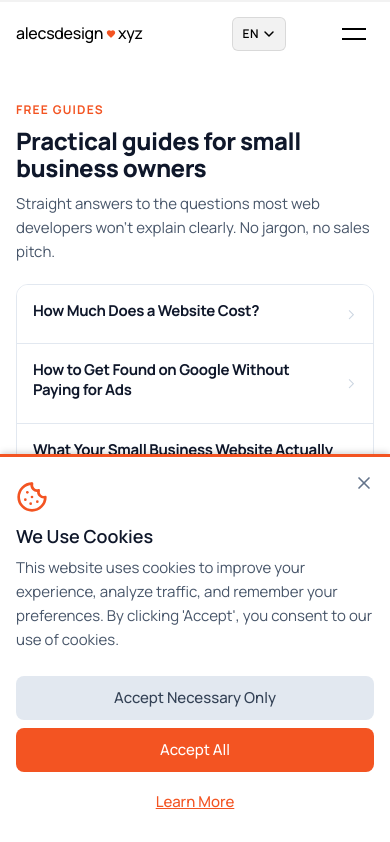
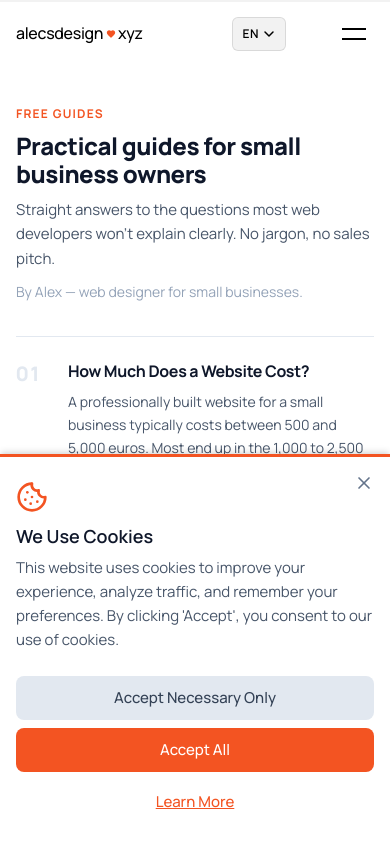
Before and after one commit to ZaZza402/alecsdesign, a React (Vite) app: page /guide in a window 390 px wide. Shown: the top 842 px of the page. Built offline with nearby package versions, Linux system fonts and the light colour scheme.

Commit message:
redesign: guides hub — editorial list layout, numbered entries, full lead excerpts, author byline

```diff
--- a/src/locales/en/pages/guideUi.json
+++ b/src/locales/en/pages/guideUi.json
@@ -4,7 +4,8 @@
     "title": "Practical guides for small business owners",
     "subtitle": "Straight answers to the questions most web developers won't explain clearly. No jargon, no sales pitch.",
     "cardLabel": "Guide",
-    "readMore": "Read guide →"
+    "readMore": "Read guide →",
+    "byline": "By Alex — web designer for small businesses."
   },
   "meta": {
     "byLine": "By Alex · alecsdesign.xyz"
--- a/src/locales/it/pages/guideUi.json
+++ b/src/locales/it/pages/guideUi.json
@@ -4,7 +4,8 @@
     "title": "Guide pratiche per chi ha un'attività",
     "subtitle": "Risposte chiare alle domande che i web developer di solito evitano. Senza tecnicismi, senza vendite.",
     "cardLabel": "Guida",
-    "readMore": "Leggi la guida →"
+    "readMore": "Leggi la guida →",
+    "byline": "Di Alex — web designer per piccole imprese."
   },
   "meta": {
     "byLine": "Di Alex · alecsdesign.xyz"
--- a/src/locales/ro/pages/guideUi.json
+++ b/src/locales/ro/pages/guideUi.json
@@ -4,7 +4,8 @@
     "title": "Ghiduri practice pentru antreprenori",
     "subtitle": "Răspunsuri clare la întrebările pe care developerii web le evită de obicei. Fără jargon, fără vânzări.",
     "cardLabel": "Ghid",
-    "readMore": "Citește ghidul →"
+    "readMore": "Citești ghidul →",
+    "byline": "De Alex — web designer pentru afaceri mici."
   },
   "meta": {
     "byLine": "De Alex · alecsdesign.xyz"
--- a/src/pages/GuidesHub.css
+++ b/src/pages/GuidesHub.css
@@ -1,17 +1,15 @@
-/* Guides Hub */
+/* ── Guides Hub ── */
 .guides-hub {
-  max-width: 960px;
+  max-width: 720px;
   margin: 0 auto;
   padding: 3rem 1.5rem 5rem;
 }
 
-@media (max-width: 640px) {
-  .guides-hub {
-    padding: 1.25rem 1rem 2.5rem;
-  }
+/* ── Header ── */
+.guides-hub__header {
+  margin-bottom: 3rem;
 }
 
-/* Header block */
 .guides-hub__eyebrow {
   font-size: 0.75rem;
   font-weight: 700;
@@ -33,183 +31,137 @@
 .guides-hub__subtitle {
   font-size: 1rem;
   color: #475569;
+  line-height: 1.65;
+  margin: 0 0 0.5rem;
   max-width: 560px;
-  line-height: 1.6;
-  margin: 0 0 2rem;
 }
 
-@media (max-width: 640px) {
-  .guides-hub__subtitle {
-    font-size: 0.9375rem;
-    margin-bottom: 1.25rem;
-  }
+.guides-hub__byline {
+  font-size: 0.875rem;
+  color: #94a3b8;
+  margin: 0;
 }
 
-/* Card grid — 3 columns on wide, 1 on mobile */
-.guides-hub__grid {
-  display: grid;
-  grid-template-columns: repeat(auto-fit, minmax(280px, 1fr));
-  gap: 1.25rem;
+/* ── Article list ── */
+.guides-hub__list {
+  display: flex;
+  flex-direction: column;
 }
 
-@media (max-width: 640px) {
-  .guides-hub__grid {
-    grid-template-columns: 1fr;
-    gap: 0;
-    border: 1px solid #e2e8f0;
-    border-radius: 12px;
-    overflow: hidden;
-  }
+/* Entry row */
+.guides-hub__entry {
+  display: grid;
+  grid-template-columns: 3.5rem 1fr;
+  gap: 1.5rem;
+  padding: 2rem 0;
+  border-top: 1px solid #e2e8f0;
+  text-decoration: none;
+  align-items: start;
 }
 
-/* Card */
-.guides-hub__card {
-  background: #fff;
-  border: 1px solid #e2e8f0;
-  border-radius: 14px;
-  padding: 1.75rem;
-  text-decoration: none;
+.guides-hub__entry:last-child {
+  border-bottom: 1px solid #e2e8f0;
+}
+
+/* Entry number */
+.guides-hub__entry-num {
+  font-size: 1.75rem;
+  font-weight: 800;
+  color: #e2e8f0;
+  line-height: 1.2;
+  padding-top: 0.1rem;
+  transition: color 0.2s;
+  font-variant-numeric: tabular-nums;
+}
+
+.guides-hub__entry:hover .guides-hub__entry-num {
+  color: #f35422;
+}
+
+/* Entry content */
+.guides-hub__entry-body {
   display: flex;
   flex-direction: column;
   gap: 0.5rem;
-  transition:
-    border-color 0.2s,
-    box-shadow 0.2s,
-    transform 0.2s;
 }
 
-.guides-hub__card:hover {
-  border-color: #f35422;
-  box-shadow: 0 8px 32px rgba(243, 84, 34, 0.1);
-  transform: translateY(-2px);
+.guides-hub__entry-title {
+  font-size: 1.125rem;
+  font-weight: 700;
+  color: #0f172a;
+  margin: 0;
+  line-height: 1.35;
+  transition: color 0.2s;
 }
 
-/* Mobile: list-style rows — no borders between cards, share outer border */
-@media (max-width: 640px) {
-  .guides-hub__card {
-    border: none;
-    border-bottom: 1px solid #e2e8f0;
-    border-radius: 0;
-    padding: 1rem;
-    flex-direction: row;
-    align-items: center;
-    gap: 0.75rem;
-    transform: none !important;
-    box-shadow: none !important;
-  }
-  .guides-hub__card:last-child {
-    border-bottom: none;
-  }
-  .guides-hub__card:hover {
-    background: #fff8f6;
-  }
-}
-
-.guides-hub__card-label {
-  font-size: 0.75rem;
-  font-weight: 700;
-  text-transform: uppercase;
-  letter-spacing: 0.08em;
+.guides-hub__entry:hover .guides-hub__entry-title {
   color: #f35422;
 }
 
-/* On mobile the label is hidden — the eyebrow above already says "Free Guides" */
-@media (max-width: 640px) {
-  .guides-hub__card-label {
-    display: none;
-  }
-}
-
-/* Main content wrapper inside card — used on mobile for the flex column inside the row */
-.guides-hub__card-body {
-  flex: 1;
-  min-width: 0;
-  display: flex;
-  flex-direction: column;
-  gap: 0.25rem;
-}
-
-.guides-hub__card-title {
-  font-size: 1.0625rem;
-  font-weight: 700;
-  color: #0f172a;
-  line-height: 1.35;
+.guides-hub__entry-lead {
+  font-size: 0.9375rem;
+  color: #475569;
+  line-height: 1.65;
   margin: 0;
 }
 
-@media (max-width: 640px) {
-  .guides-hub__card-title {
-    font-size: 0.9375rem;
-    /* Truncate to 2 lines */
-    display: -webkit-box;
-    -webkit-line-clamp: 2;
-    -webkit-box-orient: vertical;
-    overflow: hidden;
-  }
-}
-
-.guides-hub__card-lead {
-  font-size: 0.9375rem;
-  color: #64748b;
-  line-height: 1.55;
-  margin: 0;
-  flex: 1;
-}
-
-/* Hide description on mobile — title + time is enough */
-@media (max-width: 640px) {
-  .guides-hub__card-lead {
-    display: none;
-  }
-}
-
-.guides-hub__card-footer {
+.guides-hub__entry-meta {
   display: flex;
   align-items: center;
   justify-content: space-between;
   margin-top: 0.25rem;
 }
 
-.guides-hub__card-time {
+.guides-hub__entry-time {
   font-size: 0.8125rem;
   color: #94a3b8;
 }
 
-@media (max-width: 640px) {
-  .guides-hub__card-time {
-    font-size: 0.75rem;
-  }
+.guides-hub__entry-arrow {
+  font-size: 1rem;
+  color: #cbd5e1;
+  display: inline-block;
+  transition: transform 0.2s, color 0.2s;
 }
 
-.guides-hub__card-cta {
-  font-size: 0.875rem;
-  font-weight: 600;
+.guides-hub__entry:hover .guides-hub__entry-arrow {
+  transform: translateX(5px);
   color: #f35422;
 }
 
+/* ── Mobile ── */
 @media (max-width: 640px) {
-  .guides-hub__card-footer {
-    display: flex;
-    margin-top: 0.125rem;
+  .guides-hub {
+    padding: 1.5rem 1rem 3rem;
   }
-  /* Hide text CTA — arrow serves that role */
-  .guides-hub__card-cta {
-    display: none;
+
+  .guides-hub__header {
+    margin-bottom: 2rem;
+  }
+
+  .guides-hub__eyebrow {
+    margin-bottom: 0.5rem;
+  }
+
+  .guides-hub__subtitle {
+    font-size: 0.9375rem;
+  }
+
+  .guides-hub__entry {
+    grid-template-columns: 2.25rem 1fr;
+    gap: 1rem;
+    padding: 1.5rem 0;
+  }
+
+  .guides-hub__entry-num {
+    font-size: 1.25rem;
+  }
+
+  .guides-hub__entry-title {
+    font-size: 1rem;
+  }
+
+  .guides-hub__entry-lead {
+    font-size: 0.875rem;
   }
 }
-
-/* Mobile arrow visible only on mobile */
-.guides-hub__card-arrow {
-  display: none;
-}
-
-@media (max-width: 640px) {
-  .guides-hub__card-arrow {
-    display: block;
-    color: #cbd5e1;
-    flex-shrink: 0;
-    font-size: 1.25rem;
-    font-weight: 300;
-    line-height: 1;
-  }
-}
--- a/src/pages/GuidesHub.tsx
+++ b/src/pages/GuidesHub.tsx
@@ -35,12 +35,18 @@ interface GuideCardData {
   readingTime: string;
 }
 
+// First two sentences from the lead
+function excerpt(text: string): string {
+  const m = text.match(/^.+?\. .+?\./);
+  if (m) return m[0];
+  return text;
+}
+
 export default function GuidesHub({ lang }: { lang: string }) {
   const { t } = useTranslation();
   const l = (["en", "it", "ro"].includes(lang) ? lang : "en") as Lang;
   const slugs = GUIDE_SLUGS[l];
 
-  // Pull card data from already-loaded i18n resources
   const cards = GUIDE_KEYS.map((key) => {
     const data = t(`guides.${key}`, {
       returnObjects: true,
@@ -82,30 +88,25 @@ export default function GuidesHub({ lang }: { lang: string }) {
       />
 
       <div className="guides-hub">
-        <p className="guides-hub__eyebrow">{t("guideUi.hub.eyebrow")}</p>
-        <h1 className="guides-hub__title">{t("guideUi.hub.title")}</h1>
-        <p className="guides-hub__subtitle">{t("guideUi.hub.subtitle")}</p>
+        <div className="guides-hub__header">
+          <p className="guides-hub__eyebrow">{t("guideUi.hub.eyebrow")}</p>
+          <h1 className="guides-hub__title">{t("guideUi.hub.title")}</h1>
+          <p className="guides-hub__subtitle">{t("guideUi.hub.subtitle")}</p>
+          <p className="guides-hub__byline">{t("guideUi.hub.byline")}</p>
+        </div>
 
-        <div className="guides-hub__grid">
-          {cards.map((card) => (
-            <Link key={card.key} to={card.slug} className="guides-hub__card">
-              <div className="guides-hub__card-body">
-                <h2 className="guides-hub__card-title">{card.title}</h2>
-                <p className="guides-hub__card-lead">
-                  {card.lead.length > 120
-                    ? card.lead.slice(0, 117) + "..."
-                    : card.lead}
-                </p>
-                <div className="guides-hub__card-footer">
-                  <span className="guides-hub__card-time">
-                    {card.readingTime}
-                  </span>
-                  <span className="guides-hub__card-cta">
-                    {t("guideUi.hub.readMore")}
-                  </span>
+        <div className="guides-hub__list">
+          {cards.map((card, i) => (
+            <Link key={card.key} to={card.slug} className="guides-hub__entry">
+              <span className="guides-hub__entry-num">0{i + 1}</span>
+              <div className="guides-hub__entry-body">
+                <h2 className="guides-hub__entry-title">{card.title}</h2>
+                <p className="guides-hub__entry-lead">{excerpt(card.lead)}</p>
+                <div className="guides-hub__entry-meta">
+                  <span className="guides-hub__entry-time">{card.readingTime}</span>
+                  <span className="guides-hub__entry-arrow">→</span>
                 </div>
               </div>
-              <span className="guides-hub__card-arrow">›</span>
             </Link>
           ))}
         </div>
```
